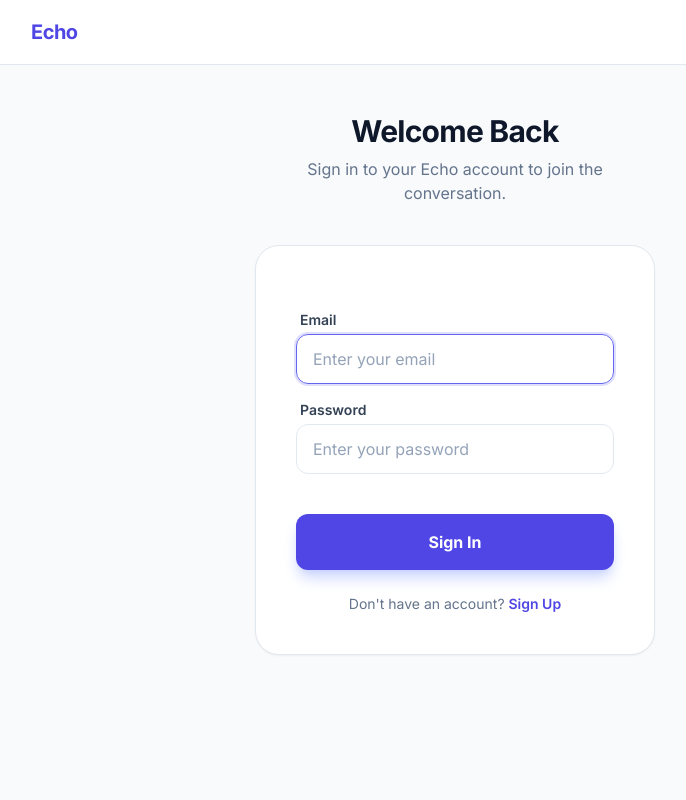
After one commit to desphixs/Staqed-Echo-Social-Community-Board-using-Django, a Django app: page /user/signin/ in a window 1280 px wide. The commit adds this page. Shown: the whole page, without its empty margins (185-871 px from the left). Run offline with Django 5.2, Linux system fonts and the light colour scheme; some libraries are stand-ins or nearby versions.

Commit message:
Integrated user login feature

```diff
--- a/posts/templates/posts/index.html
+++ b/posts/templates/posts/index.html
@@ -25,6 +25,12 @@
             <div class="flex gap-6 text-sm font-medium text-slate-600">
                 <a href="/" class="hover:text-indigo-600 transition-colors">Feed</a>
                 <a href="{% url 'create_post' %}" class="hover:text-indigo-600 transition-colors">Create Post</a>
+                {% if user.is_authenticated %}
+                    <a href="#" class="hover:text-indigo-600 transition-colors text-red-500">Logout</a>
+                {% else %}
+                    <a href="{% url 'signin' %}" class="hover:text-indigo-600 transition-colors">Sign In</a>
+                    <a href="{% url 'signup' %}" class="bg-indigo-600 text-white px-4 py-2 rounded-lg hover:bg-indigo-700 transition-all">Sign Up</a>
+                {% endif %}
             </div>
         </nav>
     </header>
--- a/userauths/forms.py
+++ b/userauths/forms.py
@@ -1,5 +1,5 @@
 from django import forms # Import Django's form system
-from django.contrib.auth.forms import UserCreationForm # Import the base signup form
+from django.contrib.auth.forms import UserCreationForm, AuthenticationForm # Import the base forms
 from .models import User # Import our custom User model
 
 # We create our own Signup Form based on Django's UserCreationForm
@@ -25,3 +25,17 @@ class UserRegisterForm(UserCreationForm):
             self.fields['password1'].widget.attrs.update({'class': password_style, 'placeholder': 'Create a password'})
         if 'password2' in self.fields:
             self.fields['password2'].widget.attrs.update({'class': password_style, 'placeholder': 'Confirm your password'})
+
+# We create our own Login Form based on Django's AuthenticationForm
+class UserLoginForm(AuthenticationForm):
+    # This runs as soon as the form is created
+    def __init__(self, *args, **kwargs):
+        super().__init__(*args, **kwargs)
+        # We define our beautiful shared styling
+        form_style = 'w-full px-4 py-3 rounded-xl border border-slate-200 focus:outline-none focus:ring-2 focus:ring-indigo-500/20 focus:border-indigo-500 transition-all placeholder:text-slate-400 bg-white/50'
+
+        # We apply the style to the username (email) and password fields
+        if 'username' in self.fields:
+            self.fields['username'].widget.attrs.update({'class': form_style, 'placeholder': 'Enter your email'})
+        if 'password' in self.fields:
+            self.fields['password'].widget.attrs.update({'class': form_style, 'placeholder': 'Enter your password'})
--- /dev/null
+++ b/userauths/templates/userauths/signin.html
@@ -0,0 +1,67 @@
+<!DOCTYPE html>
+<html lang="en">
+<head>
+    <meta charset="UTF-8">
+    <meta name="viewport" content="width=device-width, initial-scale=1.0">
+    <title>Sign In | Echo</title>
+    <script src="https://cdn.tailwindcss.com"></script>
+    <style>
+        @import url('https://fonts.googleapis.com/css2?family=Inter:wght@400;600;700&display=swap');
+        body { font-family: 'Inter', sans-serif; }
+    </style>
+</head>
+<body class="bg-slate-50 text-slate-900 antialiased min-h-screen">
+
+    <!-- Header -->
+    <header class="bg-white border-b border-slate-200 sticky top-0 z-50">
+        <nav class="max-w-4xl mx-auto px-6 h-16 flex items-center justify-between">
+            <a href="/" class="text-xl font-bold tracking-tight text-indigo-600">Echo</a>
+        </nav>
+    </header>
+
+    <main class="max-w-md mx-auto px-6 py-12">
+        <div class="mb-10 text-center">
+            <h1 class="text-3xl font-bold tracking-tight text-slate-900">Welcome Back</h1>
+            <p class="mt-2 text-slate-500">Sign in to your Echo account to join the conversation.</p>
+        </div>
+
+        <!-- Error Messages -->
+        {% if messages %}
+            {% for message in messages %}
+                <div class="mb-6 p-4 bg-red-50 border border-red-200 text-red-600 rounded-2xl text-sm font-medium animate-pulse">
+                    {{ message }}
+                </div>
+            {% endfor %}
+        {% endif %}
+
+        <form method="POST" class="space-y-6 bg-white p-8 md:p-10 rounded-3xl border border-slate-200 shadow-sm">
+            {% csrf_token %}
+
+            <div class="space-y-4">
+                {% for field in form %}
+                <div class="space-y-1">
+                    <label for="{{ field.id_for_label }}" class="block text-sm font-semibold text-slate-700 ml-1">
+                        {{ field.label }}
+                    </label>
+                    {{ field }}
+                    {% if field.errors %}
+                        <p class="text-red-500 text-xs mt-1">{{ field.errors.0 }}</p>
+                    {% endif %}
+                </div>
+                {% endfor %}
+            </div>
+
+            <div class="pt-4">
+                <button type="submit" class="w-full bg-indigo-600 hover:bg-indigo-700 text-white font-bold py-4 px-6 rounded-xl transition-all shadow-lg shadow-indigo-200 active:scale-[0.98]">
+                    Sign In
+                </button>
+                <p class="text-center mt-6 text-sm text-slate-500">
+                    Don't have an account?
+                    <a href="{% url 'signup' %}" class="text-indigo-600 font-semibold hover:underline">Sign Up</a>
+                </p>
+            </div>
+        </form>
+    </main>
+
+</body>
+</html>
--- a/userauths/urls.py
+++ b/userauths/urls.py
@@ -4,4 +4,6 @@ from . import views # Import our views
 urlpatterns = [
     # The path for our registration page
     path('signup/', views.register_view, name='signup'),
+    # The path for our login page
+    path('signin/', views.login_view, name='signin'),
 ]
--- a/userauths/views.py
+++ b/userauths/views.py
@@ -1,12 +1,13 @@
-from django.shortcuts import render, redirect # Import render for HTML and redirect for moving users
-from django.contrib.auth import login # Import the login function to sign users in automatically
-from .forms import UserRegisterForm # Import the signup form we just built
+from django.shortcuts import render, redirect # Tools to show pages and move users around
+from django.contrib.auth import authenticate, login # Tools to check credentials and sign users in
+from django.contrib import messages # Tool to show alerts and error messages
+from .forms import UserRegisterForm, UserLoginForm # Import the forms we built
 
 # This view handles the user registration (Signup)
 def register_view(request):
     # 1. If the user clicks the "Sign Up" button (POST request)
     if request.method == 'POST':
-        # Fill the form with the data they typed
+        # We fill the form with the data they typed into the browser
         form = UserRegisterForm(request.POST)
         # Check if everything is correct (passwords match, email is unique, etc.)
         if form.is_valid():
@@ -22,3 +23,33 @@ def register_view(request):
 
     # Render the signup template and pass the form object
     return render(request, 'userauths/signup.html', {'form': form})
+
+# This view handles when a user tries to sign in
+def login_view(request):
+    # 1. If the user clicks the "Sign In" button (POST request)
+    if request.method == 'POST':
+        # We fill our custom form with the data they typed
+        form = UserLoginForm(request, data=request.POST)
+        # We check if the form data is valid
+        if form.is_valid():
+            # We grab the username (which is email in our case) and password
+            username = form.cleaned_data.get('username')
+            password = form.cleaned_data.get('password')
+            # We ask Django to check if this user actually exists in the database
+            user = authenticate(username=username, password=password)
+
+            # If the user is found and the password is correct
+            if user is not None:
+                # We officially sign them in
+                login(request, user)
+                # We send them back to the homepage
+                return redirect('index')
+        else:
+            # If the login fails, we add a "Danger" message to show on the screen
+            messages.error(request, "Invalid email or password. Please try again.")
+    else:
+        # 2. If they just arrived at the page (GET request), show a blank form
+        form = UserLoginForm()
+
+    # We show the signin template and pass our form
+    return render(request, 'userauths/signin.html', {'form': form})
```
